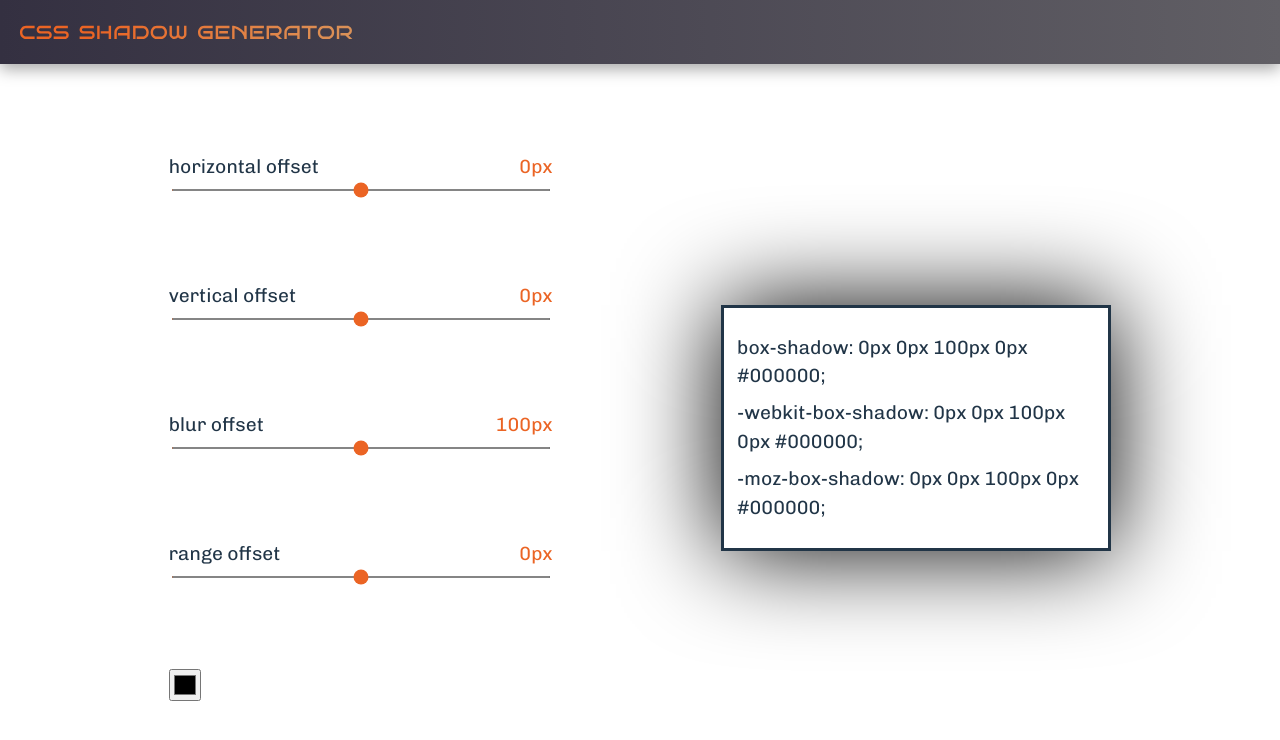
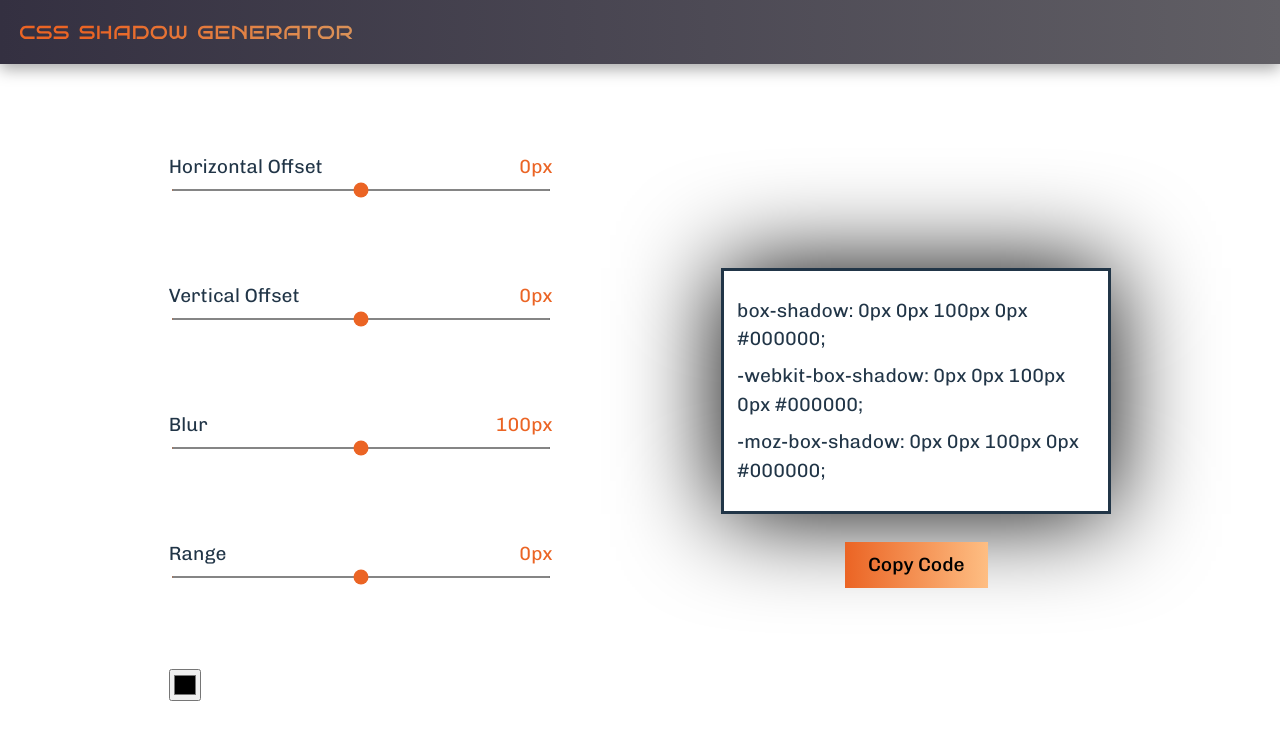
Before and after one commit to shiracohen1/boxShadowGenerator, a React (Vite) app: page / in a window 1280 px wide. Shown: the top 740 px of the page. Built offline with nearby package versions, Linux system fonts and the light colour scheme.

Commit message:
queen energy

```diff
--- a/src/App.css
+++ b/src/App.css
@@ -86,3 +86,16 @@ html {
   width: 2.5vw;
   height: 2.5vw;
 }
+
+
+.box-container {
+  display: flex;
+  flex-direction: column;
+  align-items: center;
+  justify-content: space-between;
+  height: 40vh;
+}
+.copy-code {
+  background-image: linear-gradient(90deg, #EB6424, #FFAE63C9);
+  border-style: none;
+}
--- a/src/App.jsx
+++ b/src/App.jsx
@@ -8,16 +8,16 @@ import Box from './box'
 function App() {
 
   const offsetTypes = useRef([{
-    "type": 'horizontal',
+    "type": 'Horizontal Offset',
     "val": 0
   }, {
-    "type": "vertical",
+    "type": "Vertical Offset",
     "val": 0
   }, {
-    "type": "blur",
+    "type": "Blur",
     "val": 100
   }, {
-    "type": "range",
+    "type": "Range",
     "val": 0
   }]);
 
--- a/src/box.jsx
+++ b/src/box.jsx
@@ -13,10 +13,13 @@ const Box = (props) => {
     }, [props]);
 
     return (
-        <div className="box" style={{ boxShadow: `${boxShadow} ${props.color}` }}>
-            <div className='box-text'>box-shadow: {boxShadow} {props.color};</div>
-            <div className='box-text'>-webkit-box-shadow: {boxShadow} {props.color};</div>
-            <div className='box-text'>-moz-box-shadow: {boxShadow} {props.color};</div>
+        <div className='box-container'>
+            <div className="box" style={{ boxShadow: `${boxShadow} ${props.color}` }}>
+                <div className='box-text'>box-shadow: {boxShadow} {props.color};</div>
+                <div className='box-text'>-webkit-box-shadow: {boxShadow} {props.color};</div>
+                <div className='box-text'>-moz-box-shadow: {boxShadow} {props.color};</div>
+            </div>
+            <button type="button" className='copy-code'>Copy Code</button>
         </div>
     )
 }
--- /dev/null
+++ b/src/copyButton.jsx
@@ -0,0 +1,5 @@
+const copyButton = () => {
+    return (
+        <button type="button">Copy Code</button>
+    )
+}
--- a/src/slider.jsx
+++ b/src/slider.jsx
@@ -6,10 +6,10 @@ const RangeSlider = (props) => {
     const inputRef = useRef(null)
 
     const [rangeval, setRangeval] = useState({
-        "horizontal": 0,
-        "vertical": 0,
-        "blur": 100,
-        "range": 0
+        "Horizontal Offset": 0,
+        "Vertical Offset": 0,
+        "Blur": 100,
+        "Range": 0
       });
 
     function handleChange(event) {
@@ -27,7 +27,7 @@ const RangeSlider = (props) => {
     return (
     <div className='range'>
         <div className='text-range'>
-            <span>{props.offType} offset</span>
+            <span>{props.offType}</span>
             <span className='range-number'>{rangeval[props.offType]}px</span>
         </div>
         <input type="range" className="custom-range" min={props.offType === "blur" ? "0" : "-200"} max="200" ref={inputRef} defaultValue={props.offType === "blur" ? 100 : 0} onChange={handleChange} />
```
